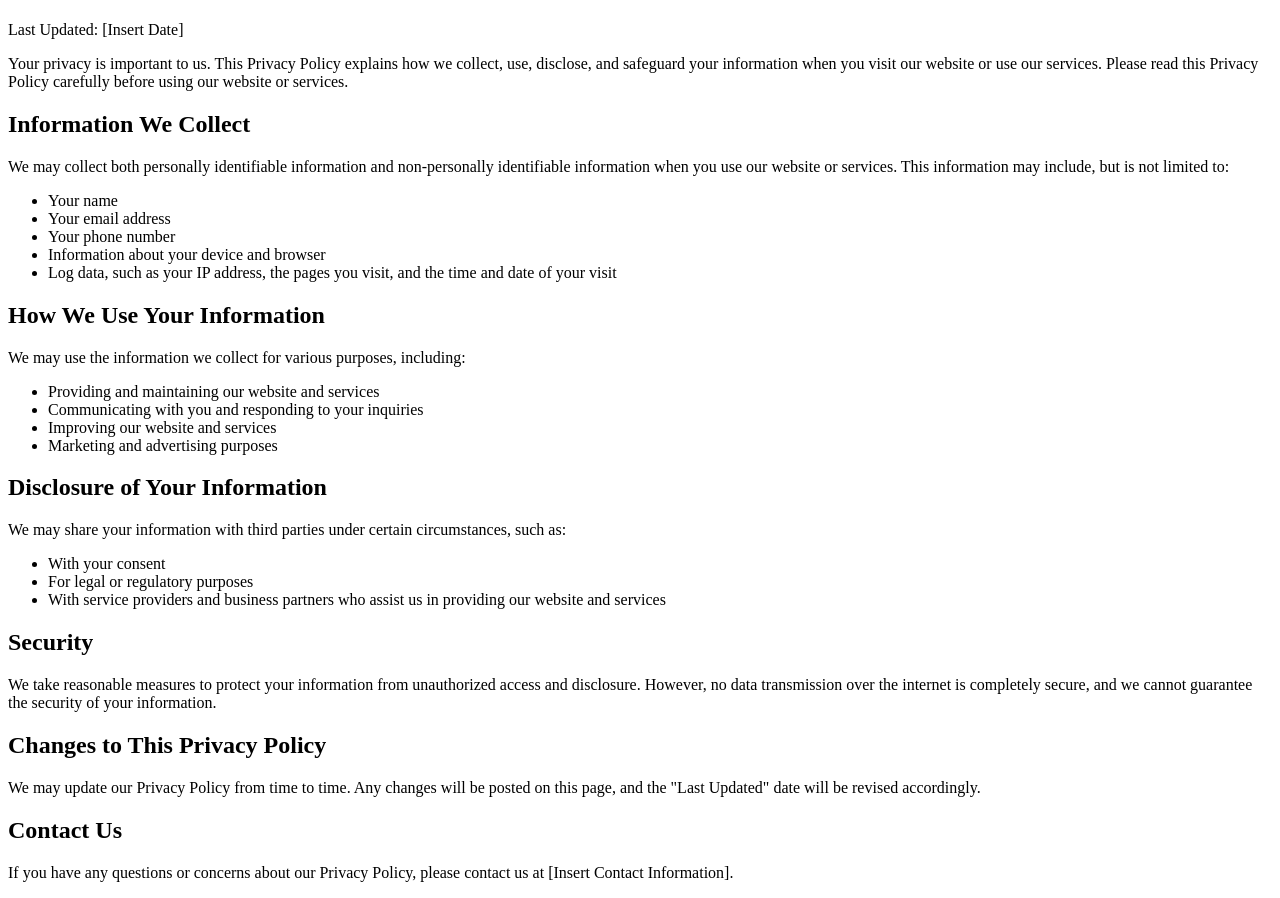
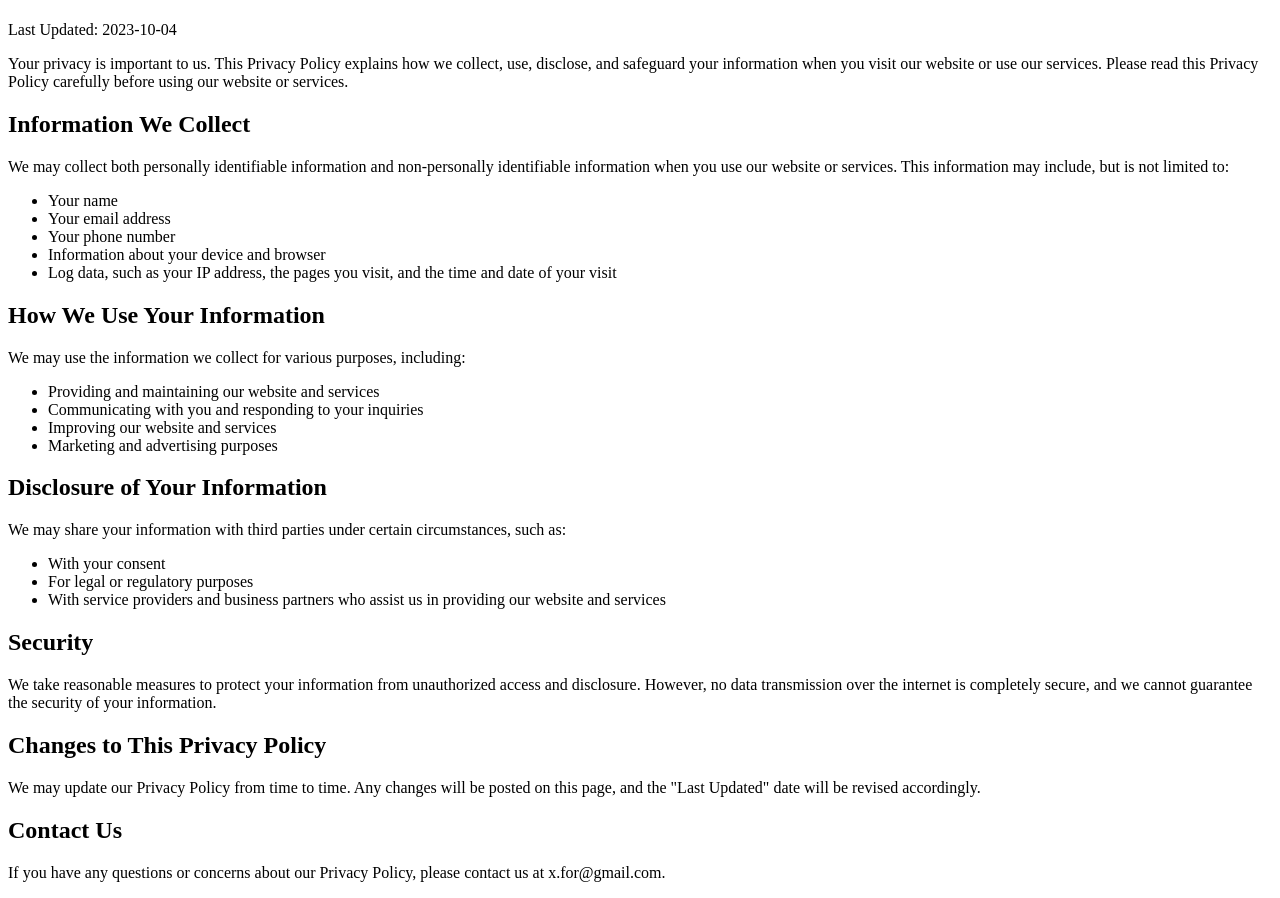
Before and after one commit to mitsteam-info/android-testapp-privacy-policy, a plain HTML site: page index.html in a window 1280 px wide. Shown: the part 59-957 px from the top of the page. Drawn offline with Linux system fonts and the light colour scheme.

```diff
--- a/index.html
+++ b/index.html
@@ -9,7 +9,7 @@
 <body>
     <h1>Privacy Policy</h1>
 
-    <p>Last Updated: [Insert Date]</p>
+    <p>Last Updated: 2023-10-04</p>
 
     <p>Your privacy is important to us. This Privacy Policy explains how we collect, use, disclose, and safeguard your information when you visit our website or use our services. Please read this Privacy Policy carefully before using our website or services.</p>
 
@@ -56,7 +56,7 @@
 
     <h2>Contact Us</h2>
 
-    <p>If you have any questions or concerns about our Privacy Policy, please contact us at [Insert Contact Information].</p>
+    <p>If you have any questions or concerns about our Privacy Policy, please contact us at x.for@gmail.com.</p>
 
 </body>
 
```
